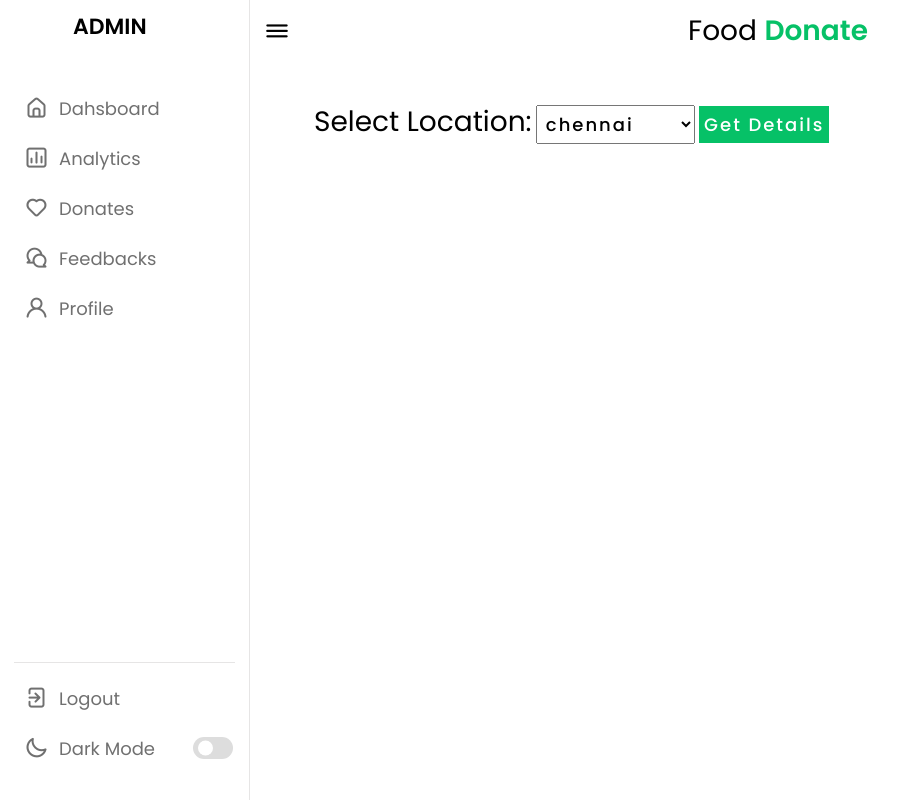
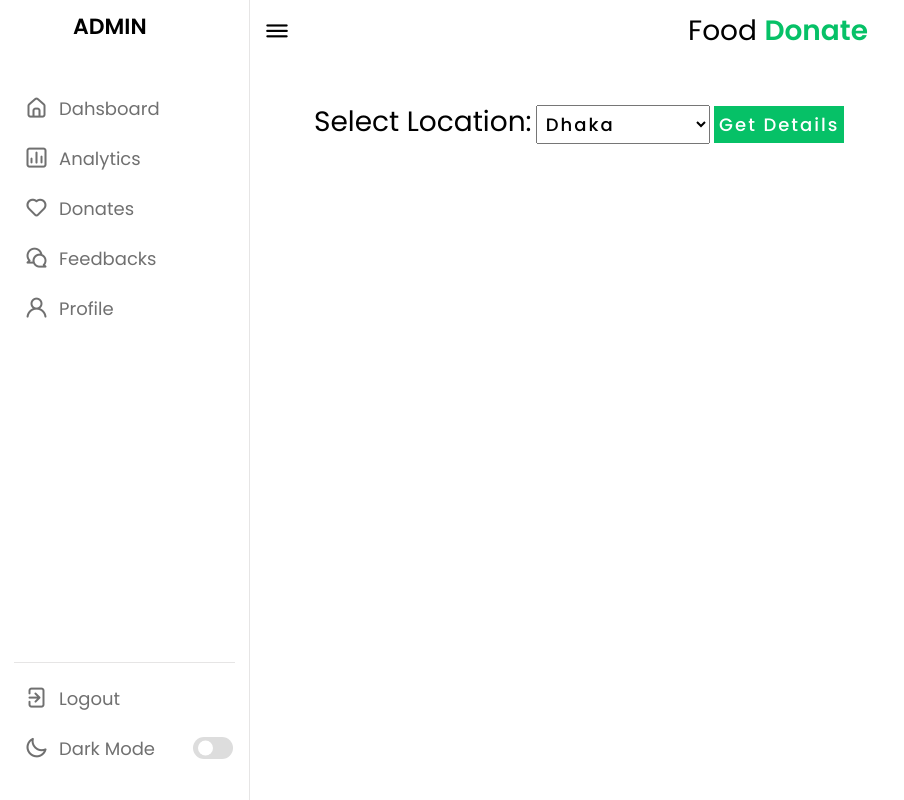
Before and after one commit to ismailariyan/feed-the-poor, a PHP site: page /admin/donate.php in a window 1280 px wide. Shown: the whole page, without its empty margins (0-904 px from the left). Run offline with PHP 8.4, Linux system fonts and the light colour scheme; the visitor is signed in with stand-in values (Sample User, id 1).

Commit message:
Update analytics.php, about.html, and donate.php

```diff
--- a/admin/analytics.php
+++ b/admin/analytics.php
@@ -189,7 +189,7 @@ if($_SESSION['name']==''){
 
     ?>
 var xValues = ["Male","Female"];
-var xplace=["Madurai","chennai","coimbatore"];
+// var xplace=["Madurai","chennai","coimbatore"];
 var yplace=[<?php echo json_encode($madurai,JSON_HEX_TAG);?>,<?php echo json_encode($coimbatore,JSON_HEX_TAG);?>,<?php echo json_encode($chennai,JSON_HEX_TAG);?>];
 var yValues = [<?php echo json_encode($male,JSON_HEX_TAG);?>,<?php echo json_encode($female,JSON_HEX_TAG);?>,30];
 var barColors = ["#06C167","blue"];
--- a/admin/donate.php
+++ b/admin/donate.php
@@ -123,9 +123,34 @@ if($_SESSION['name']==''){
              <label for="location" class="logo">Select Location:</label>
              <!-- <br> -->
             <select id="location" name="location">
-               <option value="chennai">chennai</option>
-               <option value="madurai">madurai</option>
-               <option value="coimbatore">coimbatore</option>
+            <option value="dhaka">Dhaka</option>
+                      <option value="chittagong">Chittagong</option>
+                      <option value="sylhet">Sylhet</option>
+                      <option value="rajshahi">Rajshahi</option>
+                      <option value="khulna">Khulna</option>
+                      <option value="barisal">Barisal</option>
+                      <option value="rangpur">Rangpur</option>
+                      <option value="mymensingh">Mymensingh</option>
+                      <option value="comilla">Comilla</option>
+                      <option value="narayanganj">Narayanganj</option>
+                      <option value="gazipur">Gazipur</option>
+                      <option value="savar">Savar</option>
+                      <option value="tangail">Tangail</option>
+                      <option value="kishoreganj">Kishoreganj</option>
+                      <option value="manikganj">Manikganj</option>
+                      <option value="munshiganj">Munshiganj</option>
+                      <option value="faridpur">Faridpur</option>
+                      <option value="pabna">Pabna</option>
+                      <option value="bogra">Bogra</option>
+                      <option value="rajbari">Rajbari</option>
+                      <option value="natore">Natore</option>
+                      <option value="naogaon">Naogaon</option>
+                      <option value="joypurhat">Joypurhat</option>
+                      <option value="sirajganj">Sirajganj</option>
+                      <option value="dinajpur">Dinajpur</option>
+                      <option value="kurigram">Kurigram</option>
+                      <option value="lalmonirhat">Lalmonirhat</option>
+                      <option value="nilphamari">Nilphamari</option>
 
             </select>
                 <input type="submit" value="Get Details">
```
Also changed, not shown: about.html (+2 -8 lines), admin/admin.php (+30 -146 lines), admin/signup.php (+28 -27 lines).
